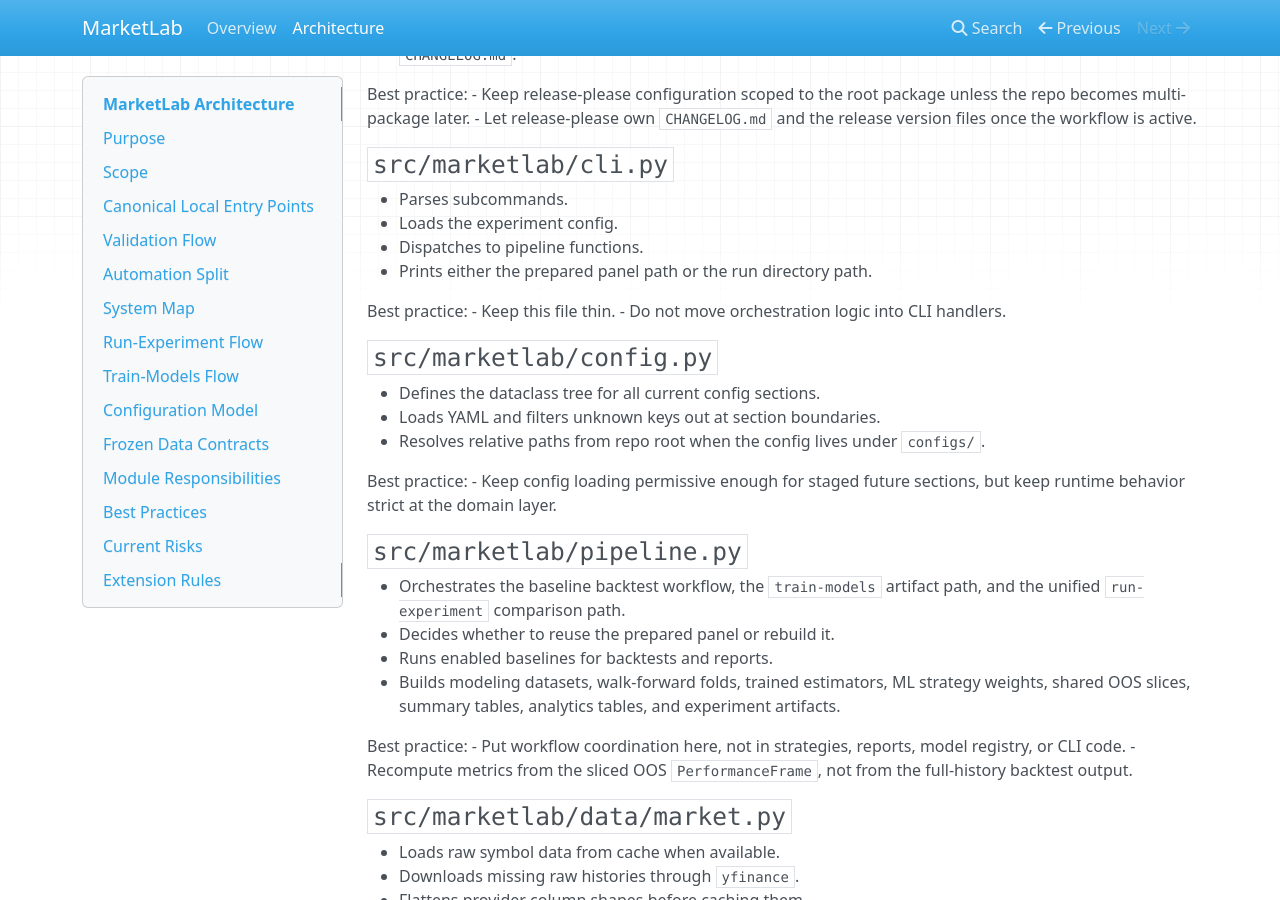
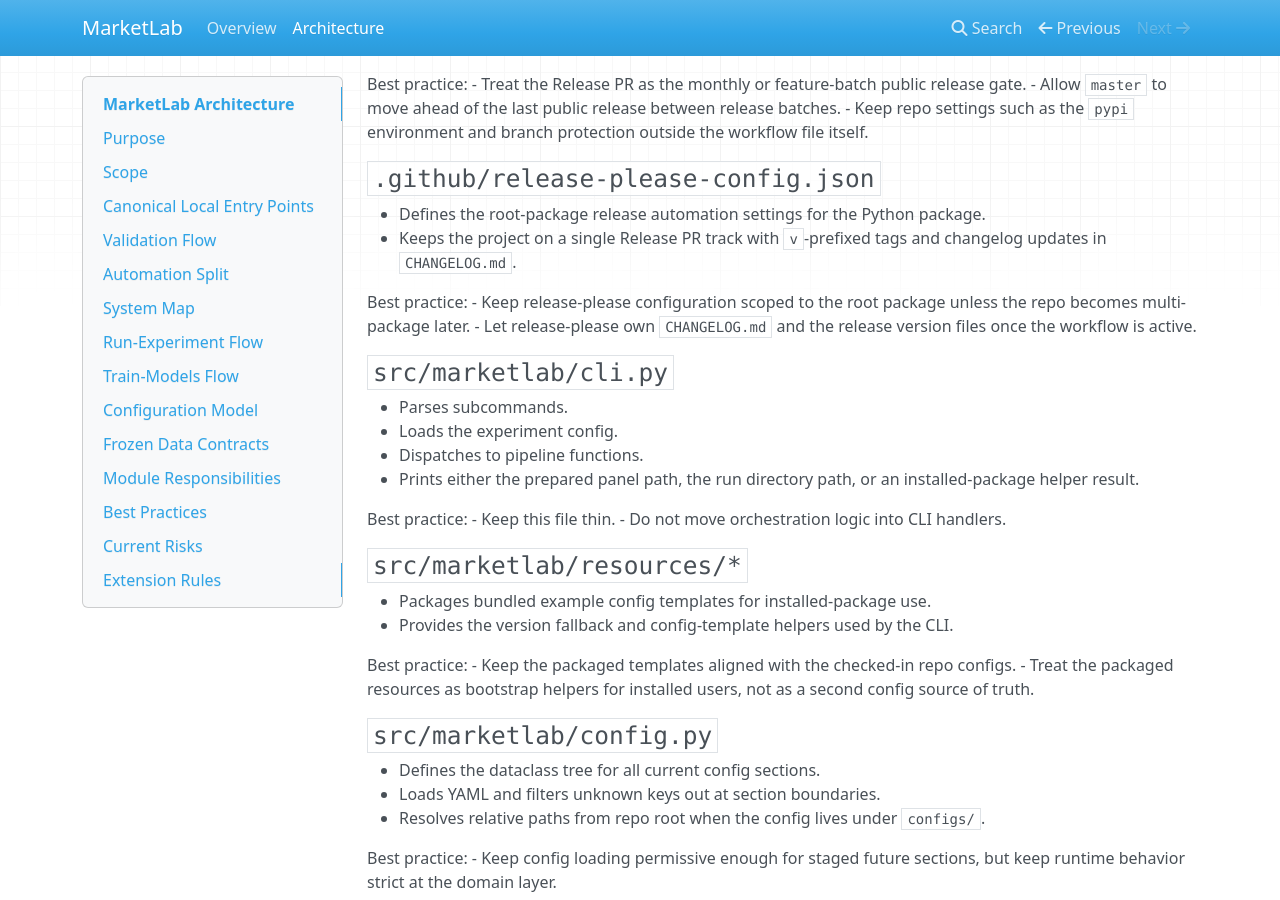
Before and after one commit to ricardogr07/market-lab, an MkDocs documentation site: the page built from docs/architecture.md, in a window 1280 px wide and 900 px high, scrolled down 9813 px. Built offline with MkDocs 1.6.1, drawn with Linux system fonts in a browser that asks for light colours; nearby versions of some CDN libraries; some of the changed text lies outside the part shown.

Commit message:
docs: document installed package bootstrap flow

```diff
--- a/ARCHITECTURE.md
+++ b/ARCHITECTURE.md
@@ -34,6 +34,11 @@
 - Local repo execution:
   - `python scripts/run_marketlab.py run-experiment --config configs/experiment.weekly_rank.yaml`
   - `python scripts/run_marketlab.py train-models --config configs/experiment.weekly_rank.yaml`
+- Installed package bootstrap:
+  - `marketlab --version`
+  - `marketlab list-configs`
+  - `marketlab write-config --name weekly_rank --output weekly_rank.yaml`
+  - `marketlab run-experiment --config weekly_rank.yaml`
 - Local Docker validation:
   - `docker build -t marketlab-cli .`
   - `docker run --rm marketlab-cli --help`
@@ -52,6 +57,8 @@
   - `python -m pytest -q --basetemp .pytest_tmp`
 
 The repo uses a `src/` layout. That means `python -m marketlab.cli ...` is not a safe default for local source execution unless the environment is known to point at the current editable install. The launcher script exists to remove that ambiguity.
+
+The installed package uses bundled example config templates so a pip-installed user can bootstrap a working run config without needing the repository checkout. That keeps the distribution self-contained while preserving the repo-local launcher as the default development path.
 
 The Docker image deliberately uses the installed `marketlab` console script instead of the repo-local launcher. That split keeps local development pointed at the source tree while the container validates the packaged CLI path.
 
@@ -495,11 +502,20 @@
 - Parses subcommands.
 - Loads the experiment config.
 - Dispatches to pipeline functions.
-- Prints either the prepared panel path or the run directory path.
+- Prints either the prepared panel path, the run directory path, or an installed-package helper result.
 
 Best practice:
 - Keep this file thin.
 - Do not move orchestration logic into CLI handlers.
+
+### `src/marketlab/resources/*`
+
+- Packages bundled example config templates for installed-package use.
+- Provides the version fallback and config-template helpers used by the CLI.
+
+Best practice:
+- Keep the packaged templates aligned with the checked-in repo configs.
+- Treat the packaged resources as bootstrap helpers for installed users, not as a second config source of truth.
 
 ### `src/marketlab/config.py`
 
```
Also changed, not shown: README.md (+13 -0 lines).
